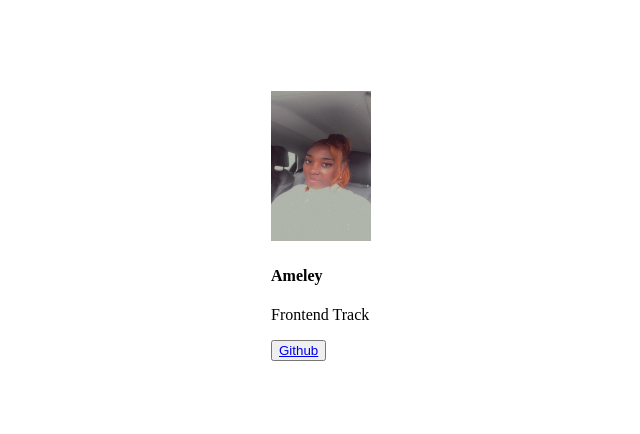
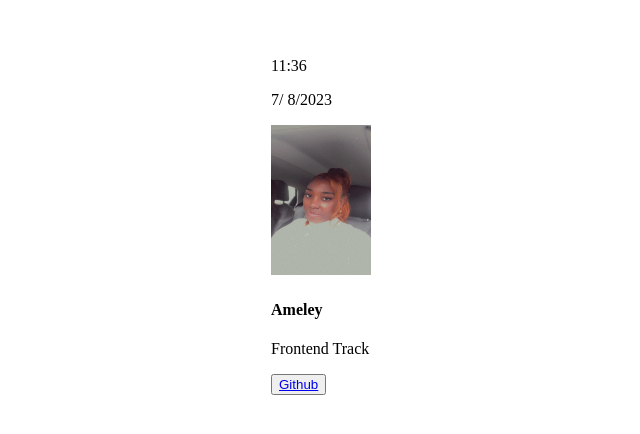
Before and after one commit to Amelss/hng-stage-one, a plain HTML site: page index.html in a window 1280 px wide. Shown: the part 190-624 px from the top of the page, without its empty margins (319-959 px from the left). Drawn offline with Linux system fonts and the light colour scheme.

Commit message:
Adding time and date functions

```diff
--- a/index.html
+++ b/index.html
@@ -10,11 +10,11 @@
     <div class="grid-container">
         <div class="card">
             <div class="time-date">
-                <p class="time" data-testid="currentUTCTime"></p>
-                <p class="date" data-testid="currentDayOfTheWeek"></p>
+                <p id="currentTime" data-testid="currentUTCTime">The Time:</p>
+                <p id="currentDate" data-testid="currentDayOfTheWeek">The Date:</p>
             </div>
             <div class="display-picture">
-                <img src="./images/profilepic.JPG" alt="Slack display image" data-testid="=slackDisplayImage">
+                <img src="./images/profilepic.JPG" alt="Ameley" data-testid="=slackDisplayImage">
             </div>
             <div class="personal-details">
                 <h4 data-testid="slackUserName" class="username">Ameley</h4>
--- a/script.js
+++ b/script.js
@@ -0,0 +1,13 @@
+const todaysDate = document.getElementById("currentDate")
+const todaysTime = document.getElementById('currentTime')
+
+const getDate = new Date()
+const day = getDate.getDate()
+const month = getDate.getMonth()
+const year = getDate.getFullYear()
+
+const hours = getDate.getHours()
+const minutes = getDate.getMinutes()
+
+todaysDate.innerHTML = `${day}/ ${month}/${year}`
+todaysTime.innerHTML = `${hours}:${minutes}`
```
